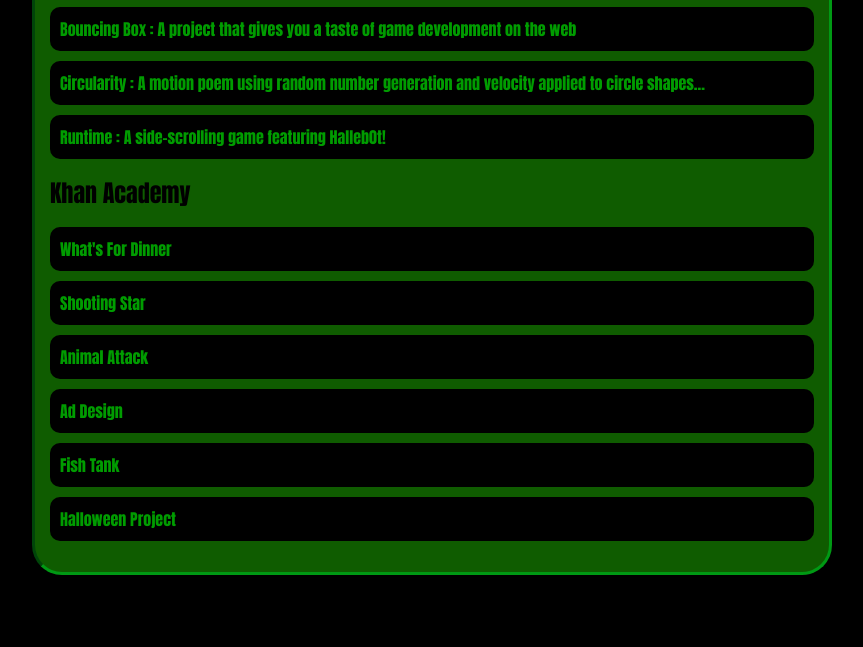
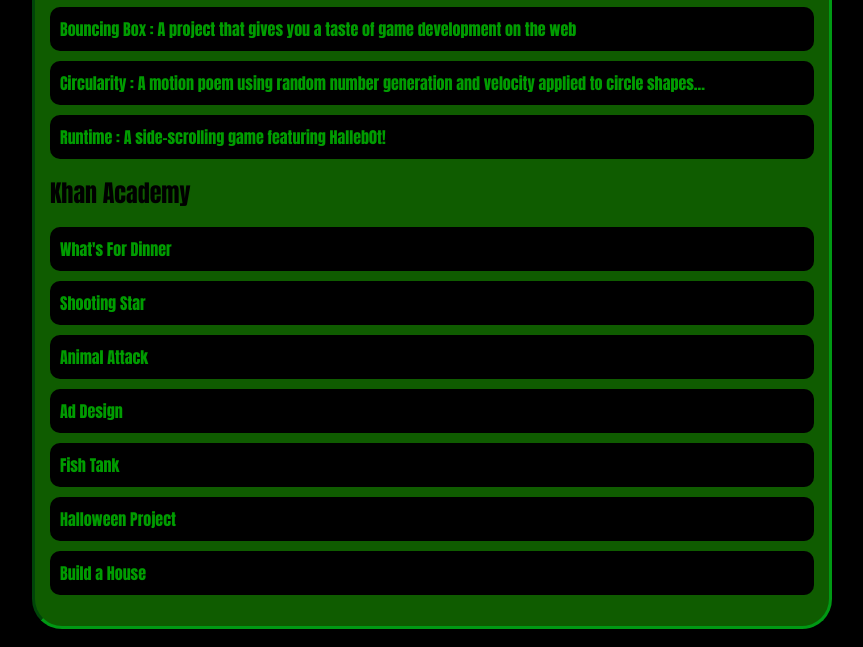
Before and after one commit to matthewscott2/matthewscott.github.io, a plain HTML site: page portfolio.html in a window 1280 px wide. Shown: the part 250-897 px from the top of the page, without its empty margins (208-1071 px from the left). Before the commit the page ends 843 px from the top, so only its background shows below. Drawn offline with Linux system fonts and the light colour scheme.

Commit message:
new project

```diff
--- a/portfolio.html
+++ b/portfolio.html
@@ -36,6 +36,7 @@
                   <li><a href="https://www.khanacademy.org/computer-programming/bottle/4619196190998528">Ad Design</a></li>
                   <li><a href="https://www.khanacademy.org/computer-programming/surprise/5599978778836992">Fish Tank</a></li>
                   <li><a href="https://www.khanacademy.org/computer-programming/boo/6429019415035904">Halloween Project</a></li>
+                  <li><a href="https://www.khanacademy.org/computer-programming/calm-luh-cottage/6175275710332928">Build a House</a></li>
                 </ul>
             </div>
         </main>
```
